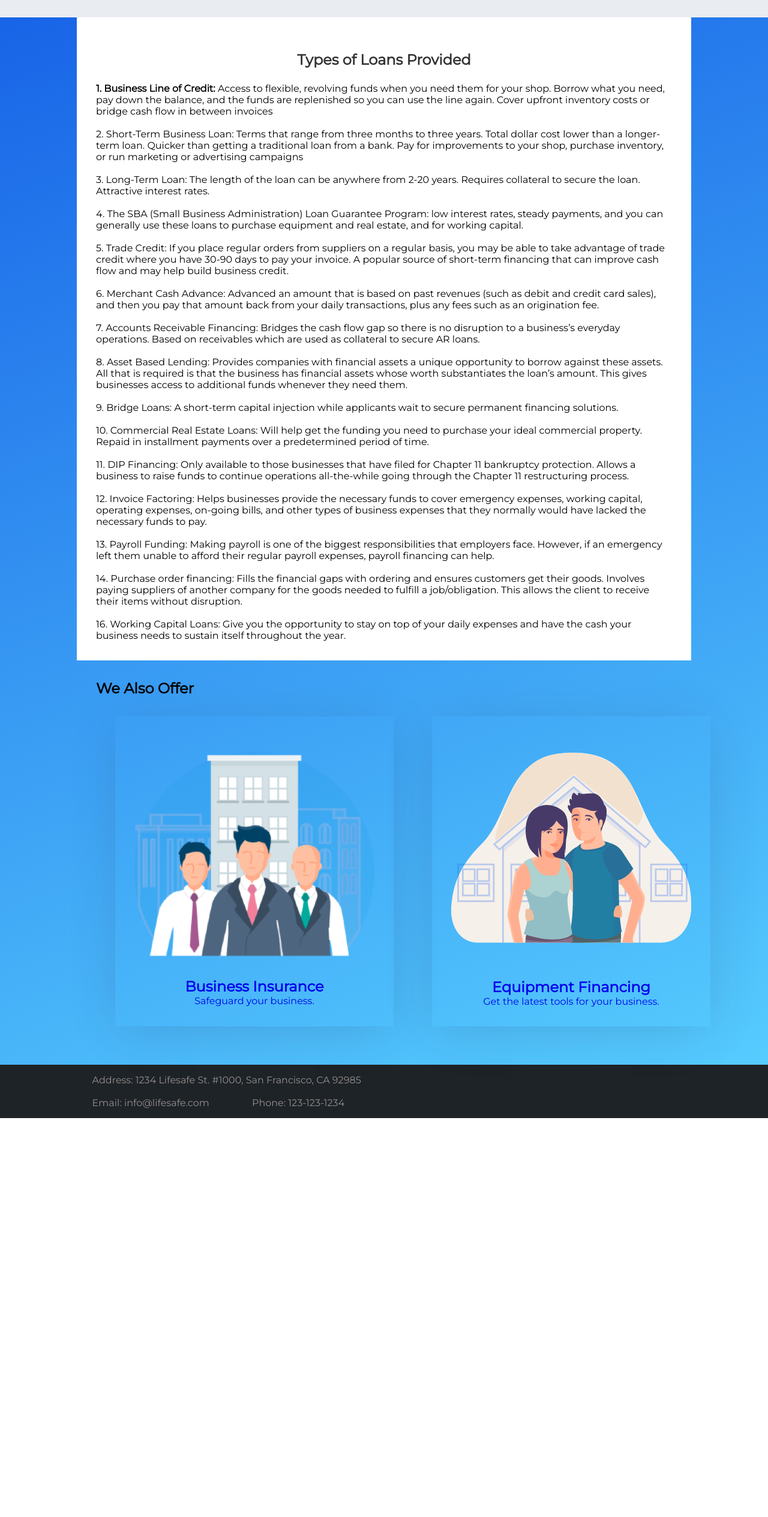
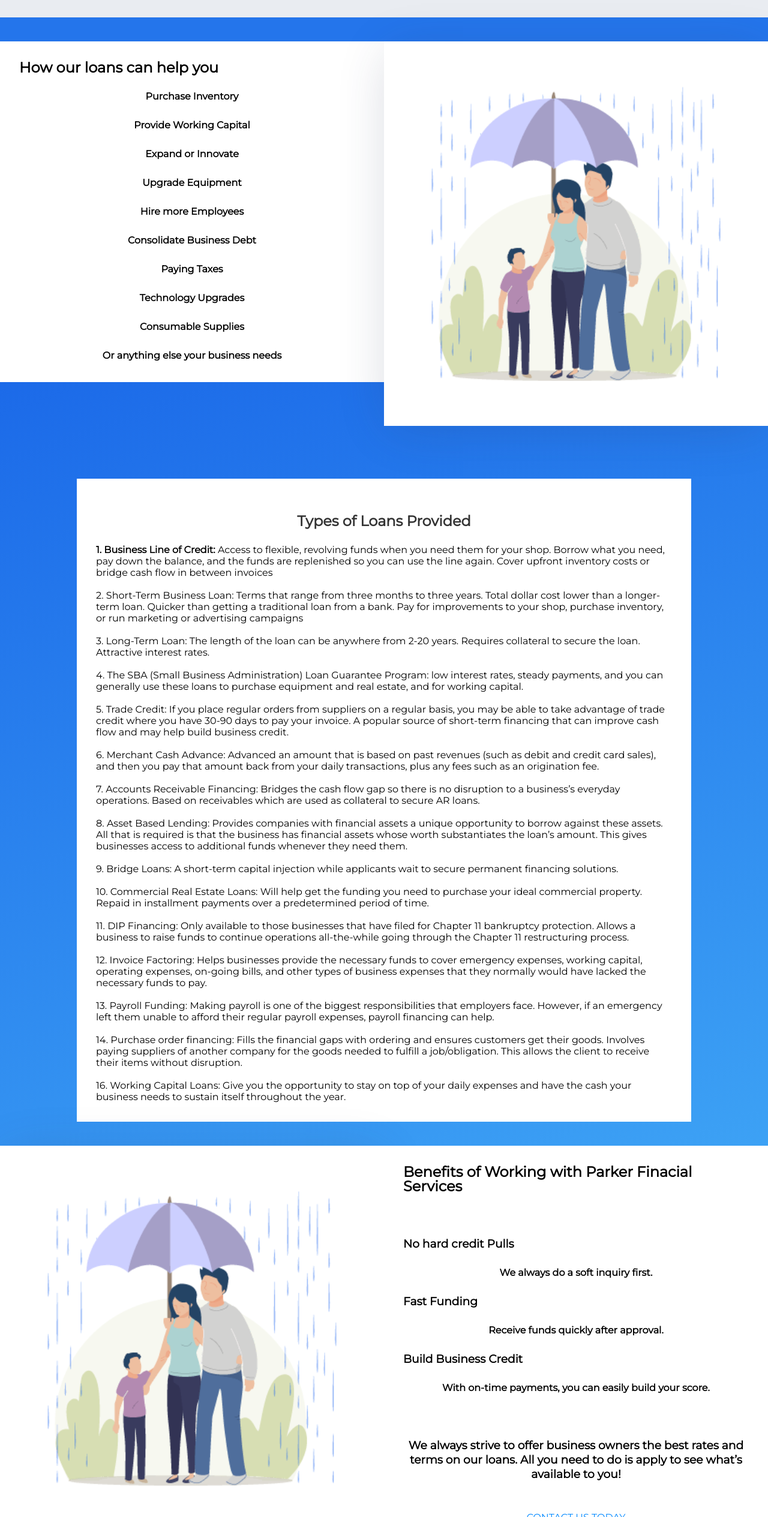
Before and after one commit to rahataaishah/Parker, a plain HTML site: page Lending/index.html in a window 1280 px wide. Shown: the part 924-3453 px from the top of the page at 60% size. Before the commit the page ends 2788 px from the top, so only its background shows below. Drawn offline with Linux system fonts and the light colour scheme.

Commit message:
Added content to Lending Page

```diff
--- a/Lending/index.html
+++ b/Lending/index.html
@@ -72,6 +72,34 @@
       </div>
   </section>
 
+  <div class="br"></div>
+
+  <section class="details">
+    <div class="d">
+        <h2>
+            How our loans can help you
+        </h2>
+
+        <p></br>
+            <ul><center><b>
+                <li>Purchase Inventory</li></br>
+                <li>Provide Working Capital</li></br>
+                <li>Expand or Innovate</li></br>
+                <li>Upgrade Equipment</li></br>
+                <li>Hire more Employees</li></br>
+                <li>Consolidate Business Debt</li></br>
+                <li>Paying Taxes</li></br>
+                <li>Technology Upgrades</li></br>
+                <li>Consumable Supplies</li></br>
+                <li>Or anything else your business needs</li>
+            </b></center></ul>
+        </p>
+    </div>
+    <div class="d d1">
+        <img src="../images/family.png" alt="family">
+    </div>
+</section>
+
   <section class="faqs">
     <h1>
       <center>Types of Loans Provided</center>
@@ -106,6 +134,33 @@
 14. Purchase order financing: Fills the financial gaps with ordering and ensures customers get their goods. Involves paying suppliers of another company for the goods needed to fulfill a job/obligation. This allows the client to receive their items without disruption.
 </br></br>
 16. Working Capital Loans: Give you the opportunity to stay on top of your daily expenses and have the cash your business needs to sustain itself throughout the year.
+</div>
+    </section>
+
+
+    <section class="details">
+      <div class="d d1">
+        <img src="../images/family.png" alt="family">
+      </div>
+
+      <div class="d">
+          <h2>
+              Benefits of Working with Parker Finacial Services
+          </h2>
+        </br></br></br>
+          <h3 align="left">No hard credit Pulls</h3></br>
+          <h4 align="center"> We always do a soft inquiry first.</h4></br>
+          <h3 align="left">Fast Funding</h3></br>
+          <h4 align="center"> Receive funds quickly after approval.</h4></br>
+          <h3 align="left">Build Business Credit</h3></br>
+          <h4 align="center"> With on-time payments, you can easily build your score.</h4></br></br></br>
+          <h3 align="center">We always strive to offer business owners the best rates and terms on our loans. All you need to do is apply to see what’s available to you!</h3></br></br>
+        <center><span class="button" role="button">
+            <a href="../contact">Contact us today</a>
+          </span></center>
+          </p>
+      </div>
+
     </section>
 
   <section class="others">
--- a/Lending/style.css
+++ b/Lending/style.css
@@ -275,16 +275,86 @@
     text-transform: uppercase;
     outline-width: 0;
   }
+  .details{
+    line-height: 1.5em;
+    display: flex;
+    flex-direction: column;
+    margin: auto;
+    padding-bottom: 3em;
+    align-items: start;
+}
+@media screen and (min-width:900px){
+  .details{
+      width:100%;
+      flex-direction: row;
+  }
+
+  d1{
+      margin: 2em;
+  }
+}
+
+.d1{
+  text-align: center;
+  background-color: #fff;
+  box-shadow: 0px 10px 80px -10px rgba(44,54,92,0.2);
+}
+
+.d1 >img{
+  display: block;
+  margin: auto;
+  width: 100%;
+}
+
+.d1 p{
+  padding: 2em;
+}
+
+.d{
+  padding: 2em;
+  width: 100%;
+  background-color: #fff;
+}
+.br {
+  height: 40px;
+  background: #2475EB;
+}
+
+.br2 {
+  height: 40px;
+  background: #3B9DF5;
+}
+
+.question .button{
+  padding:1em;
+  background-color: #003bde;
+  margin-top: 40px;
+  display: inline-block;
+}
+.button a{
+  color: #0088ff;
+  text-decoration: none;
+  text-transform: uppercase;
+}
+
+.button a:visited{
+  color: #0088ff;
+}
 
   .faqs {
     background-color: #fff;
     padding: 2em;
+    margin-bottom: 20px;
   }
 
   @media screen and (min-width: 900px) {
     .faqs {
       width: 80%;
-      margin: auto;
+      margin-left: auto;
+      margin-right: auto;
+      margin-bottom: 40px;
+      margin-top: 40px;
+
     }
 
     .faq-container{
```
Also changed, not shown: Insurance/index.html (+2 -2 lines), index.html (+3 -2 lines).
